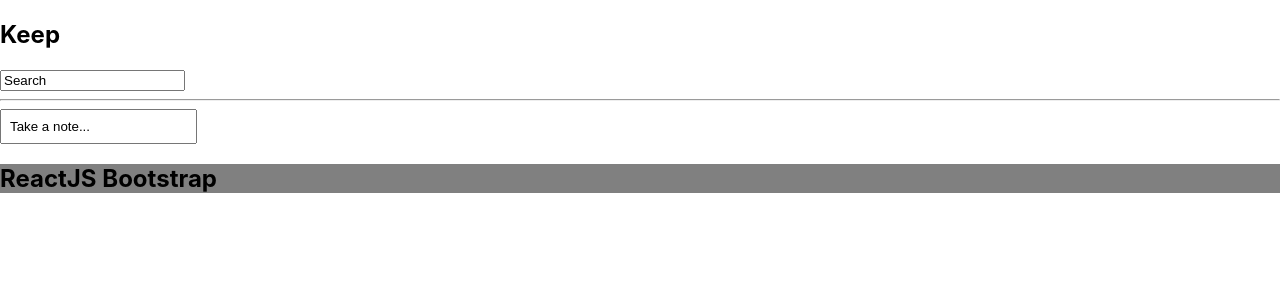
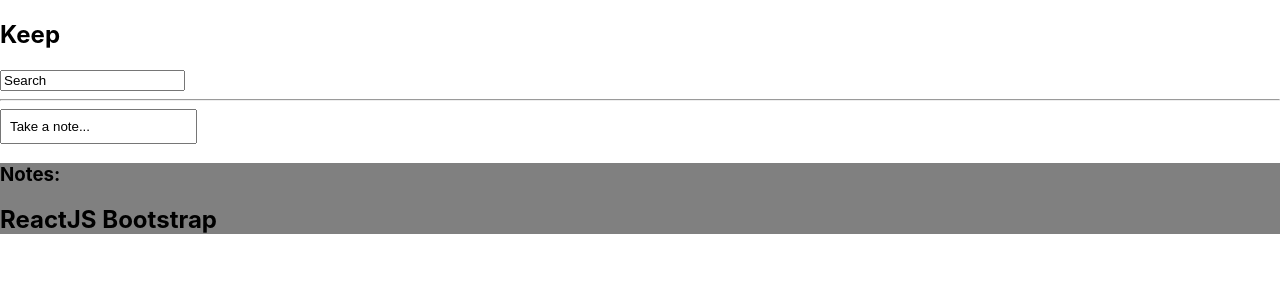
Before and after one commit to dhanapal4/google-keep-react-app, a React (Create React App) app: page / in a window 1280 px wide. Shown: the top 300 px of the page. Built offline with nearby package versions, Linux system fonts and the light colour scheme.

Commit message:
Modified ShowNotes title

```diff
--- a/src/Components/Body/ShowNotes.js
+++ b/src/Components/Body/ShowNotes.js
@@ -4,6 +4,7 @@ import Card from '../UI/Card';
 const ShowNotes=(props)=>{
     return(
         <Card>
+            <h3>Notes:</h3>
         {props.notes.map((note)=><h2 key={note.id}>{note.title}</h2>)}
         </Card>
     );
```
